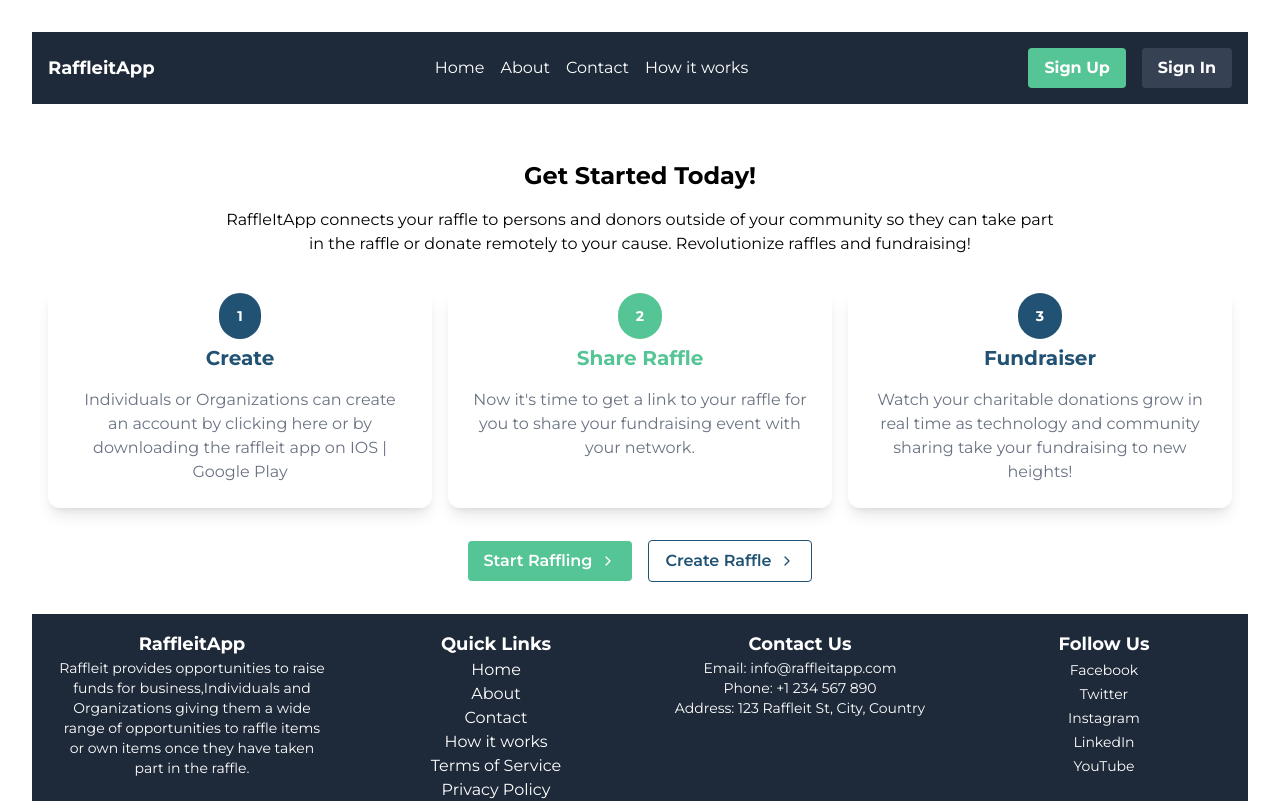
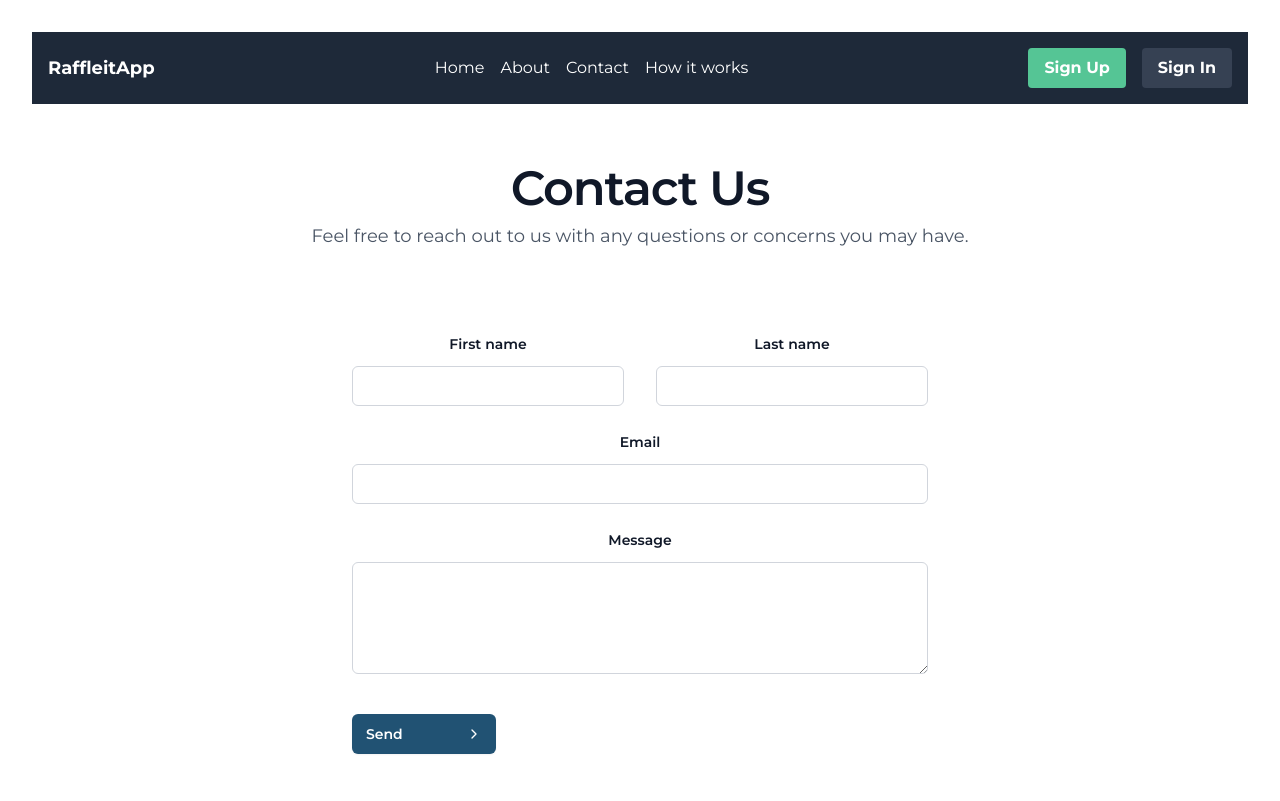
Before and after one commit to Raffleitapp/raffleit-frontend, a React (Vite) app: page /contact in a window 1280 px wide. Shown: the top 801 px of the page. Built offline with nearby package versions, Linux system fonts and the light colour scheme.

Commit message:
finalize on the contact us page

```diff
--- a/src/pages/Contact.tsx
+++ b/src/pages/Contact.tsx
@@ -1,8 +1,92 @@
+'use client'
+
+import { ChevronRight } from "lucide-react"
 import { Started } from "../components/shared/Started"
 
 export const Contact = () => {
+
   return (
     <>
+      <div className="isolate bg-white px-6 py-10 sm:py-15 lg:px-8">
+        <div
+          aria-hidden="true"
+          className="absolute inset-x-0 top-[-10rem] -z-10 transform-gpu overflow-hidden blur-3xl sm:top-[-20rem]"
+        >
+        </div>
+        <div className="mx-auto max-w-2xl text-center">
+          <h2 className="text-4xl font-semibold tracking-tight text-balance text-gray-900 sm:text-5xl">Contact Us</h2>
+            <p className="mt-2 text-lg/8 text-gray-600">Feel free to reach out to us with any questions or concerns you may have.</p>
+        </div>
+        <form action="#" method="POST" className="mx-auto mt-16 max-w-xl sm:mt-20">
+          <div className="grid grid-cols-1 gap-x-8 gap-y-6 sm:grid-cols-2">
+            <div>
+              <label htmlFor="first-name" className="block text-sm/6 font-semibold text-gray-900">
+                First name
+              </label>
+              <div className="mt-2.5">
+                <input
+                  id="first-name"
+                  name="first-name"
+                  type="text"
+                  autoComplete="given-name"
+                  className="block w-full rounded-md bg-white px-3.5 py-2 text-base text-gray-900 outline-1 -outline-offset-1 outline-gray-300 placeholder:text-gray-400 focus:outline-2 focus:-outline-offset-2 focus:outline-indigo-600"
+                />
+              </div>
+            </div>
+            <div>
+              <label htmlFor="last-name" className="block text-sm/6 font-semibold text-gray-900">
+                Last name
+              </label>
+              <div className="mt-2.5">
+                <input
+                  id="last-name"
+                  name="last-name"
+                  type="text"
+                  autoComplete="family-name"
+                  className="block w-full rounded-md bg-white px-3.5 py-2 text-base text-gray-900 outline-1 -outline-offset-1 outline-gray-300 placeholder:text-gray-400 focus:outline-2 focus:-outline-offset-2 focus:outline-indigo-600"
+                />
+              </div>
+            </div>
+            <div className="sm:col-span-2">
+              <label htmlFor="email" className="block text-sm/6 font-semibold text-gray-900">
+                Email
+              </label>
+              <div className="mt-2.5">
+                <input
+                  id="email"
+                  name="email"
+                  type="email"
+                  autoComplete="email"
+                  className="block w-full rounded-md bg-white px-3.5 py-2 text-base text-gray-900 outline-1 -outline-offset-1 outline-gray-300 placeholder:text-gray-400 focus:outline-2 focus:-outline-offset-2 focus:outline-indigo-600"
+                />
+              </div>
+            </div>
+            <div className="sm:col-span-2">
+              <label htmlFor="message" className="block text-sm/6 font-semibold text-gray-900">
+                Message
+              </label>
+              <div className="mt-2.5">
+                <textarea
+                  id="message"
+                  name="message"
+                  rows={4}
+                  className="block w-full rounded-md bg-white px-3.5 py-2 text-base text-gray-900 outline-1 -outline-offset-1 outline-gray-300 placeholder:text-gray-400 focus:outline-2 focus:-outline-offset-2 focus:outline-indigo-600"
+                  defaultValue={''}
+                />
+              </div>
+            </div>
+          </div>
+          <div className="mt-10">
+            <button
+              type="submit"
+              className="flex w-1/4 items-center justify-between rounded-md bg-text-primary px-3.5 py-2.5 text-sm font-semibold text-white shadow-xs hover:bg-btn-primary"
+            >
+              <span>Send</span>
+              <ChevronRight className="h-4 w-4" />
+            </button>
+          </div>
+        </form>
+      </div>
       <Started />
     </>
   )
```
